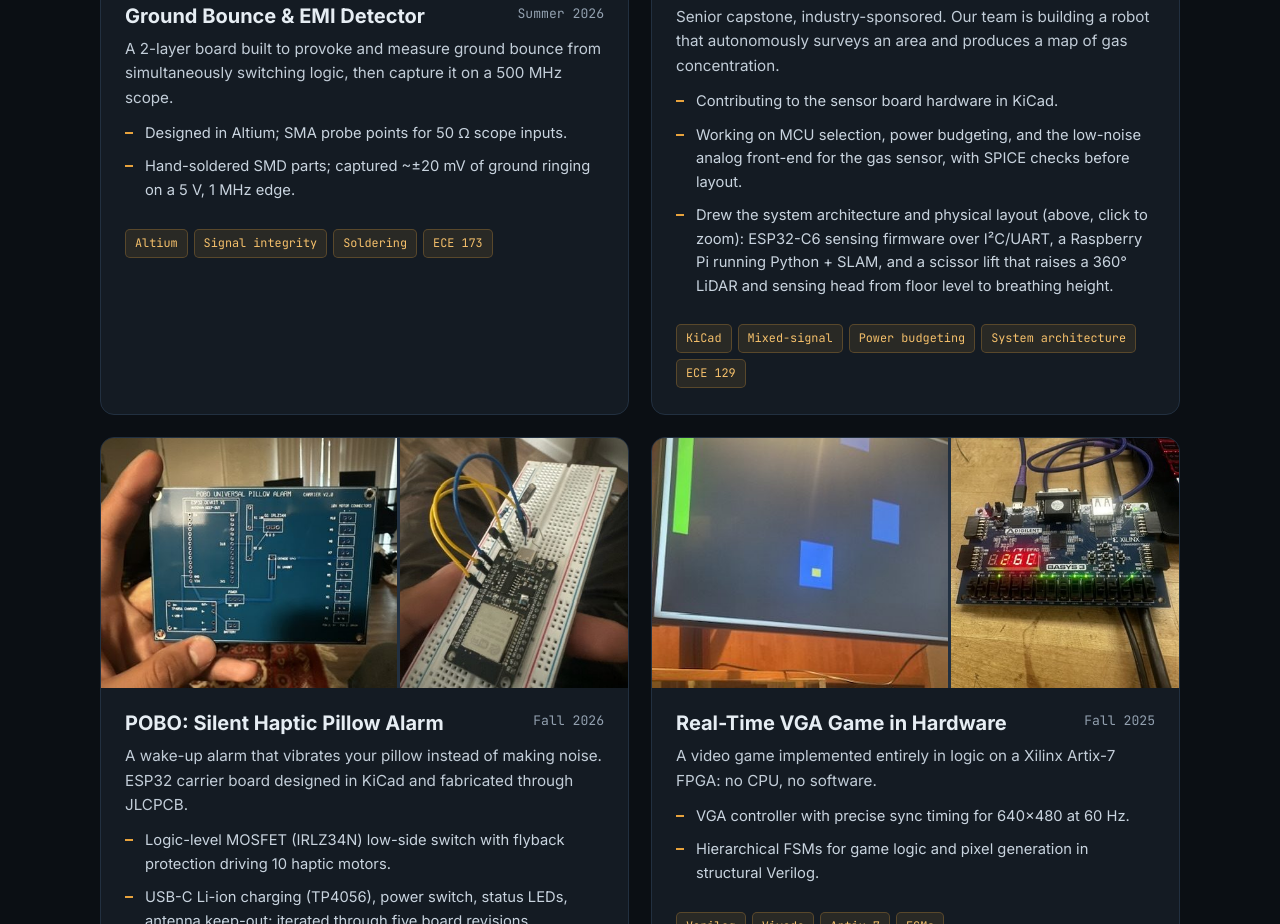
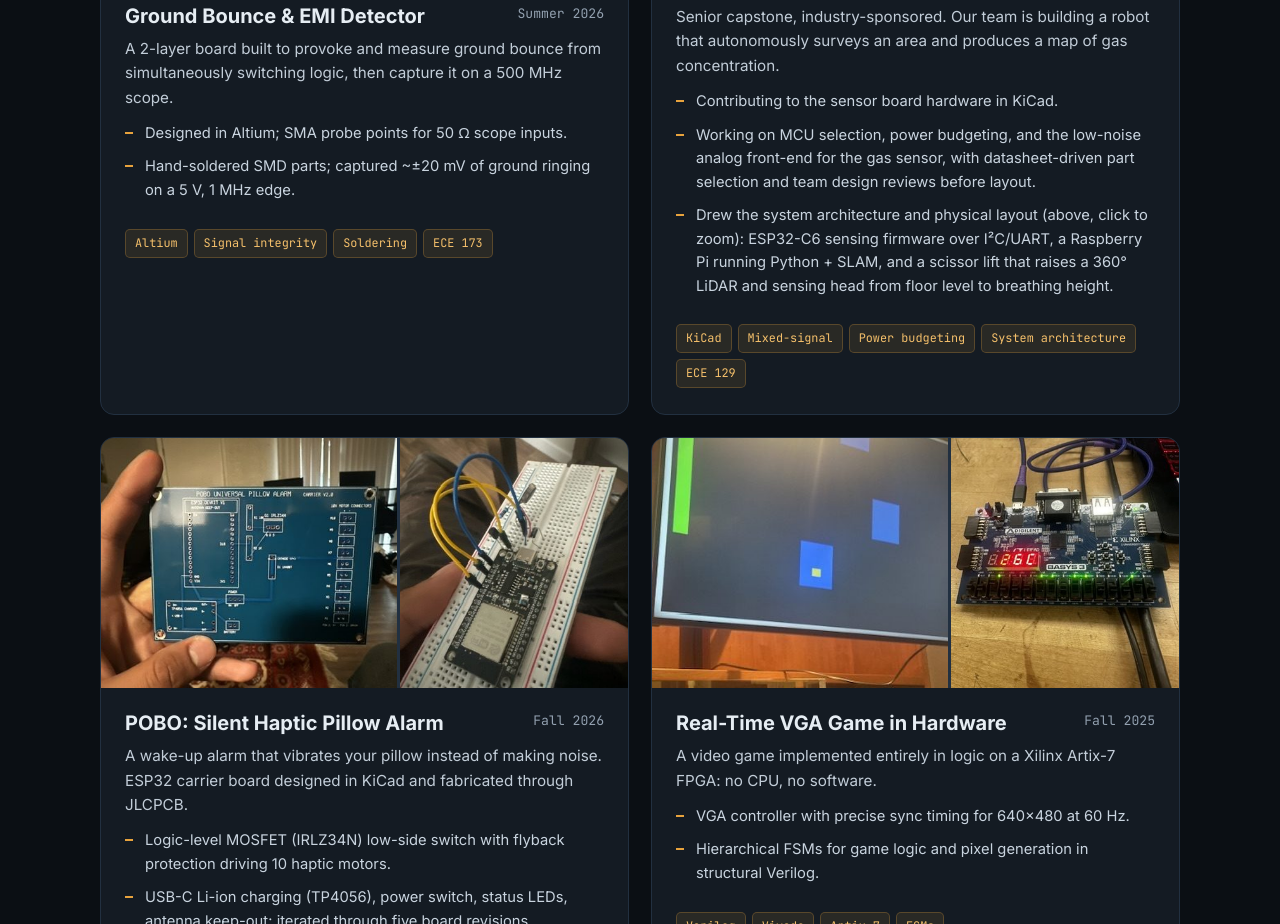
Before and after one commit to Hadi229/Hadi229.github.io, a plain HTML site: page index.html in a window 1280 px wide. Shown: the part 5097-6021 px from the top of the page. Drawn offline with Linux system fonts and the light colour scheme.

Commit message:
Gas-mapping robot: replace SPICE checks line
Co-Authored-By: Claude Opus 5.5 <noreply@anthropic.com>
Claude-Session: https://claude.ai/code/session_01CWmF1bhx8Z4eyqiVGFBFoi

```diff
--- a/index.html
+++ b/index.html
@@ -337,7 +337,7 @@ footer{padding:28px 0;color:var(--muted);font-size:.85rem;text-align:center}
           <p>Senior capstone, industry-sponsored. Our team is building a robot that autonomously surveys an area and produces a map of gas concentration.</p>
           <ul class="bul">
             <li>Contributing to the sensor board hardware in KiCad.</li>
-            <li>Working on MCU selection, power budgeting, and the low-noise analog front-end for the gas sensor, with SPICE checks before layout.</li>
+            <li>Working on MCU selection, power budgeting, and the low-noise analog front-end for the gas sensor, with datasheet-driven part selection and team design reviews before layout.</li>
             <li>Drew the system architecture and physical layout (above, click to zoom): ESP32-C6 sensing firmware over I²C/UART, a Raspberry Pi running Python + SLAM, and a scissor lift that raises a 360° LiDAR and sensing head from floor level to breathing height.</li>
           </ul>
           <div class="tags"><span class="tag2">KiCad</span><span class="tag2">Mixed-signal</span><span class="tag2">Power budgeting</span><span class="tag2">System architecture</span><span class="tag2">ECE 129</span></div>
```
